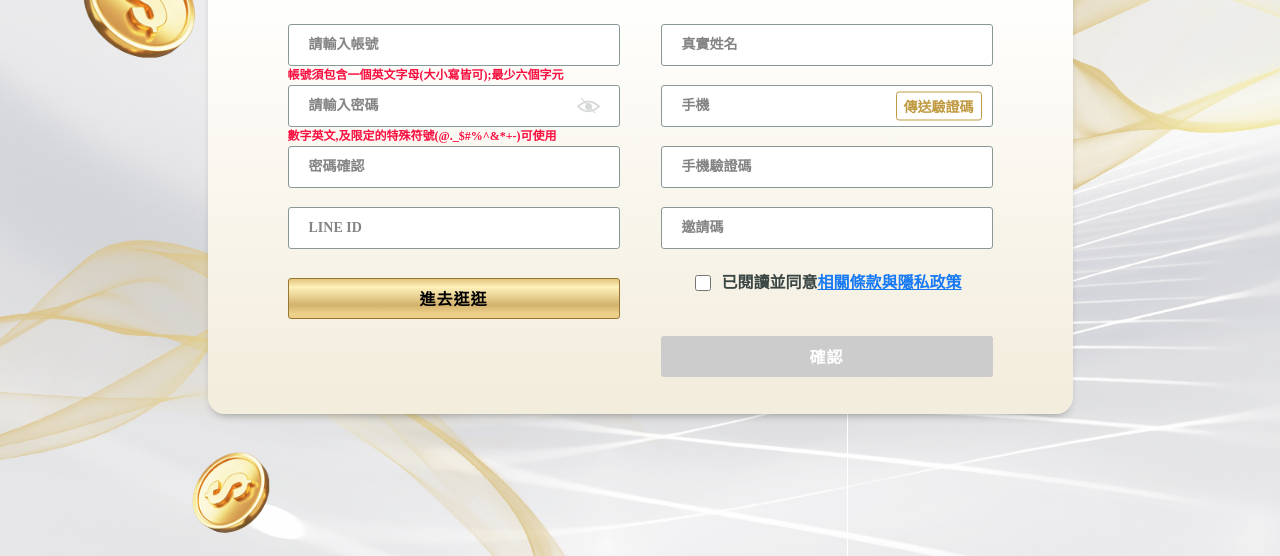
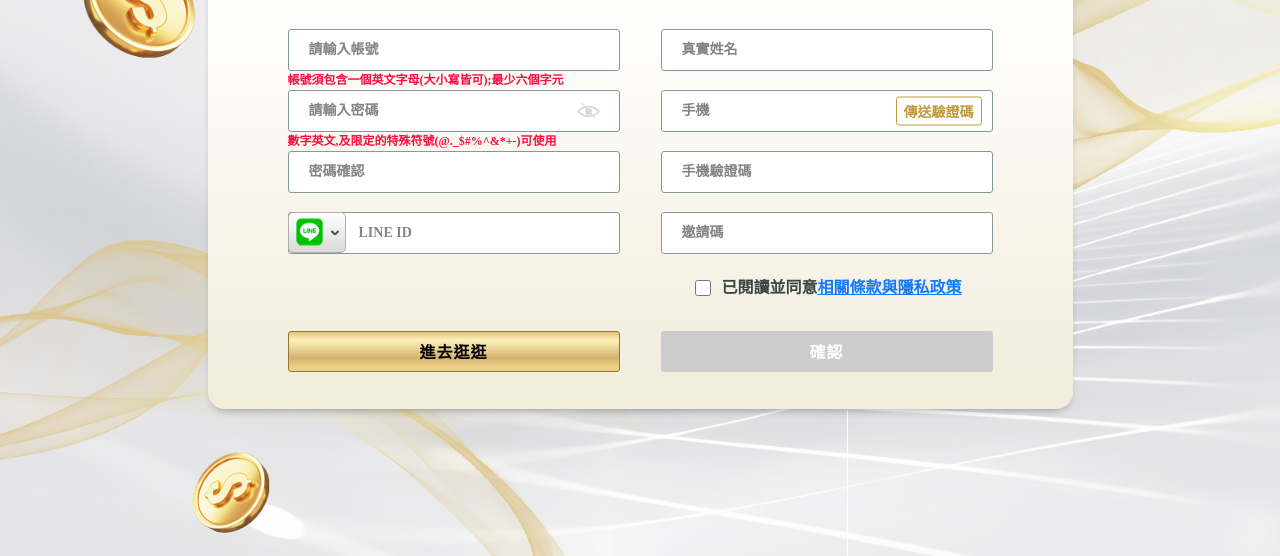
Before and after one commit to swa0/NT8_Web, a plain HTML site: page html/register.html in a window 1280 px wide. Shown: the part 244-800 px from the top of the page. Drawn offline with nearby package versions, Linux system fonts and the light colour scheme.

Commit message:
112-0626-2_S
/ 註冊頁更新完成

```diff
--- a/html/register.html
+++ b/html/register.html
@@ -46,7 +46,7 @@
                                 </li>
                             </ul>
                         </label>
-                        <button class="checkBtn" type="button" onclick="window.location.href='../index.html'">進去逛逛</button>
+                        <button class="checkBtn getIn" type="button" onclick="window.location.href='../index.html'">進去逛逛</button>
                     </div>
                     <div class="half">
                         <label>
--- a/scss/_imgStyle.scss
+++ b/scss/_imgStyle.scss
@@ -573,6 +573,10 @@ footer .footerList {
     background: url('../images/register_background2.png') no-repeat;
     background-size: cover;
 }
+.registerWrap .platformChs li span {
+    background: url('../images/icon/lineWechat.png') no-repeat;
+    background-size: 100%;
+}
 
 //invite
 .inviteWrap .right div {
--- a/scss/_register.scss
+++ b/scss/_register.scss
@@ -65,6 +65,10 @@
                     width: 332px;
                     height: 41px;
                     @include mainInput;
+
+                    &.linebar {
+                        padding-left: 70px;
+                    }
                 }
 
                 .err {
@@ -95,6 +99,69 @@
                     height: 29px;
                     right: 11px;
                     @include borderBtn;
+                }
+
+                .platformChs {
+                    position: absolute;
+                    width: 58px;
+                    height: 41px;
+                    left: 0px;
+                    top: 0px;
+                    z-index: 2;
+
+                    &::before {
+                        content: "";
+                        position: absolute;
+                        width: 2px;
+                        height: 5px;
+                        background: $choose_Word;
+                        -webkit-transform: rotate(45deg) translateY(-50%);
+                        transform: rotate(45deg) translateY(-50%);
+                        top: 50%;
+                        right: 10px;
+                        z-index: 2;
+                    }
+
+                    &::after {
+                        content: "";
+                        position: absolute;
+                        width: 2px;
+                        height: 5px;
+                        background: $choose_Word;
+                        -webkit-transform: rotate(-45deg) translateY(-50%);
+                        transform: rotate(-45deg) translateY(-50%);
+                        top: 50%;
+                        right: 10px;
+                        z-index: 2;
+                    }
+
+                    li {
+                        width: 100%;
+                        height: 100%;
+                        -webkit-box-sizing: border-box;
+                        box-sizing: border-box;
+                        border: 1px solid #adadad;
+                        background: -webkit-gradient(linear, left bottom, left top, color-stop(0, #d9d9d9), color-stop(50%, #ededed), to(#fff));
+                        background: linear-gradient(0deg, #d9d9d9 0, #ededed 50%, #fff);
+                        border-radius: 5px;
+                        display: none;
+                        cursor: pointer;
+
+                        &.display {
+                            display: block;
+                        }
+
+                        span {
+                            display: block;
+                            position: absolute;
+                            top: 50%;
+                            left: 8px;
+                            -webkit-transform: translateY(-50%);
+                            transform: translateY(-50%);
+                            width: 27px;
+                            height: 27px;
+                        }
+                    }
                 }
             }
 
@@ -138,8 +205,9 @@
                 height: 41px;
                 @include main_longBtn;
 
-                &:last-child {
-                    margin-top: 10px;
+
+                &.getIn {
+                    margin-top: 58px;
                 }
             }
         }
```
Also changed, not shown: css/style.css, images/icon/lineWechat.png (added).
